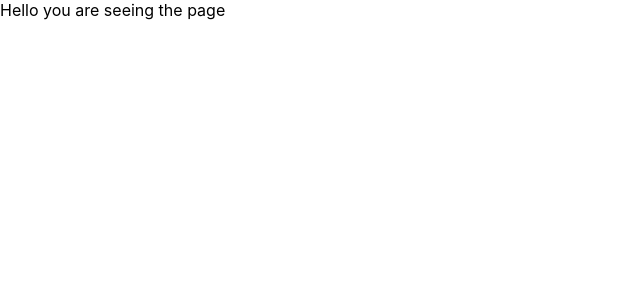
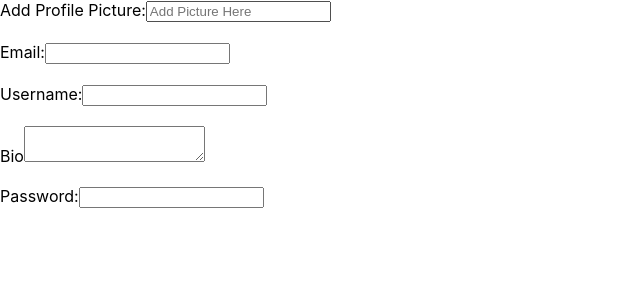
Before and after one commit to Naomi-Rhames/family-social, a React (Create React App) app: page / in a window 1280 px wide. Shown: the top 300 px of the page, without its empty margins (0-640 px from the left). Built offline with nearby package versions, Linux system fonts and the light colour scheme.

Commit message:
created initial state, created signup and login form/ action files

```diff
--- a/src/App.css
+++ b/src/App.css
@@ -1,3 +1,14 @@
+body {
+  text-align: center;
+  font-family: sans-serif;
+}
+
+
+
+
+
+
+
 .App {
   text-align: center;
 }
@@ -27,6 +38,10 @@
 .App-link {
   color: #61dafb;
 }
+body {
+  text-align: center;
+  font-family: sans-serif;
+}
 
 @keyframes App-logo-spin {
   from {
--- a/src/App.js
+++ b/src/App.js
@@ -1,11 +1,9 @@
-import logo from './logo.svg';
-import './App.css';
+// import './App.css';
+import { Auth } from './components'
 
 function App() {
   return (
-  <>
-  Hello you are seeing the page
-  </>
+  <div> <Auth/></div>
   );
 }
 
--- /dev/null
+++ b/src/components/Auth.js
@@ -0,0 +1,39 @@
+// import { useState } from 'react'
+
+
+
+
+
+function Auth(){
+
+    return <>
+  <form>
+  <label>
+      Add Profile Picture:
+      <input type="text" name="imageUrl" placeholder='Add Picture Here'/><br/>
+    </label><br/>
+
+    <label>
+        Email:
+        <input type="email" name="email"/><br/>
+    </label><br/>
+
+    <label>
+        Username:
+        <input type="text" name="username" /><br/>
+    </label><br/>
+    <label>
+        Bio
+        <textarea type="text" name="name"/><br/>
+    </label><br/>
+
+    <label>
+        Password:
+        <input type="password" name="password" /><br/>
+    </label><br/>
+
+  </form>
+    </>
+}
+
+export default Auth;
--- /dev/null
+++ b/src/components/index.js
@@ -0,0 +1 @@
+export { default as Auth } from './Auth.js'
```
Also changed, not shown: src/redux/reducer.js (added, +21 -0 lines), src/redux/actionCreators.js (added).
